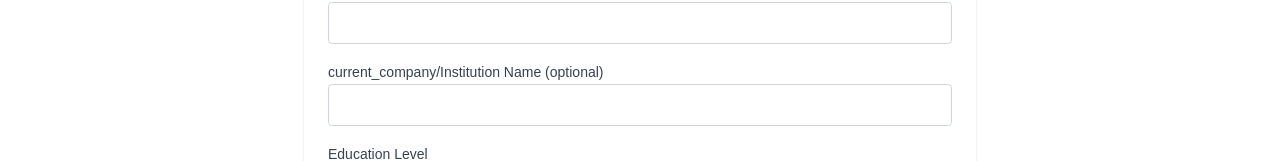
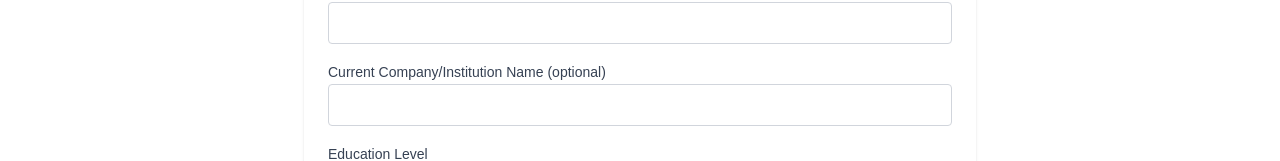
Before and after one commit to prachitagupta/voluntime-mvp, a Next.js app: page /signup/mentee in a window 1280 px wide. Shown: the part 562-723 px from the top of the page. Built offline with nearby package versions, Linux system fonts and the light colour scheme; no server answers.

Commit message:
name fix

```diff
--- a/src/app/signup/mentee/page.tsx
+++ b/src/app/signup/mentee/page.tsx
@@ -135,7 +135,7 @@ export default function MenteeSignupPage() {
       <div className="space-y-4 mb-6">
         {[
           ['Current Role/Job Title', 'current_role'],
-          ['current_company/Institution Name', 'current_company'],
+          ['Current Company/Institution Name', 'current_company'],
         ].map(([label, key]) => (
           <div className="space-y-1" key={key}>
             <label className="text-sm font-medium text-gray-700">{label} (optional)</label>
```
